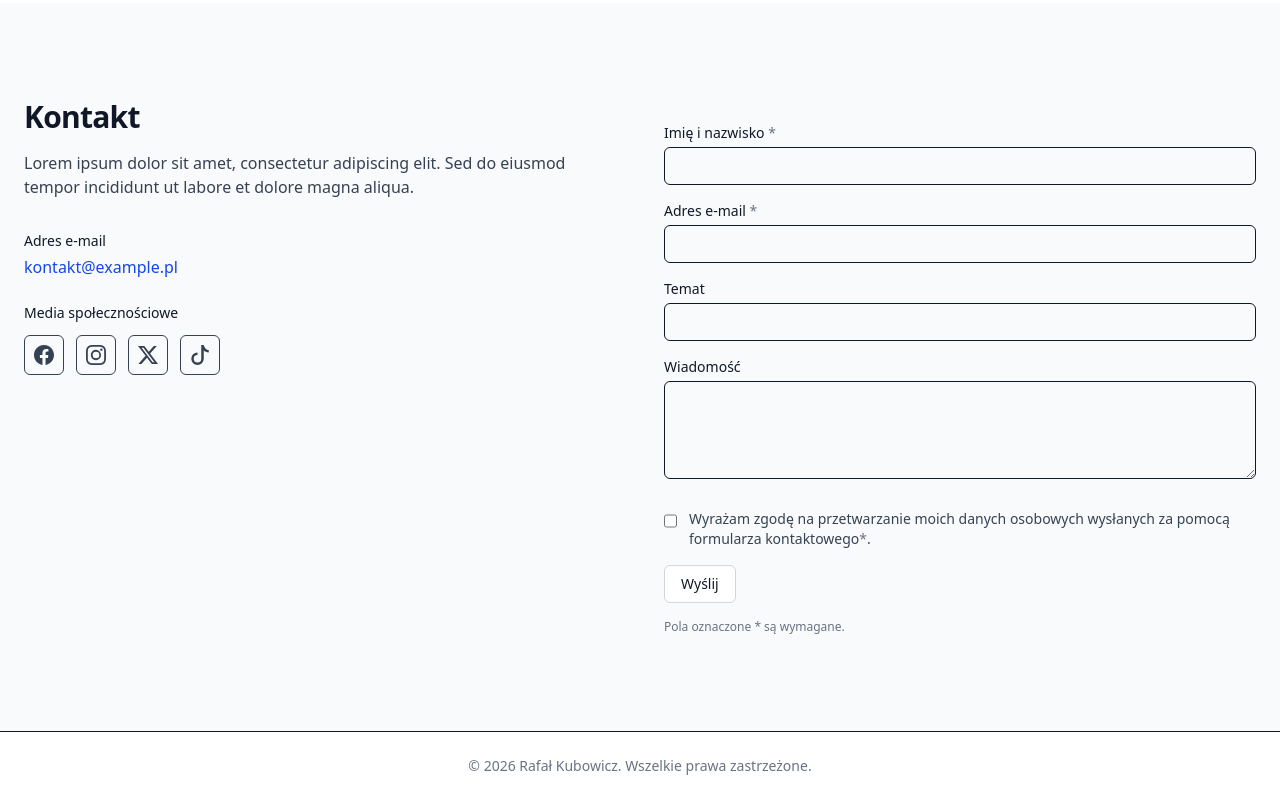
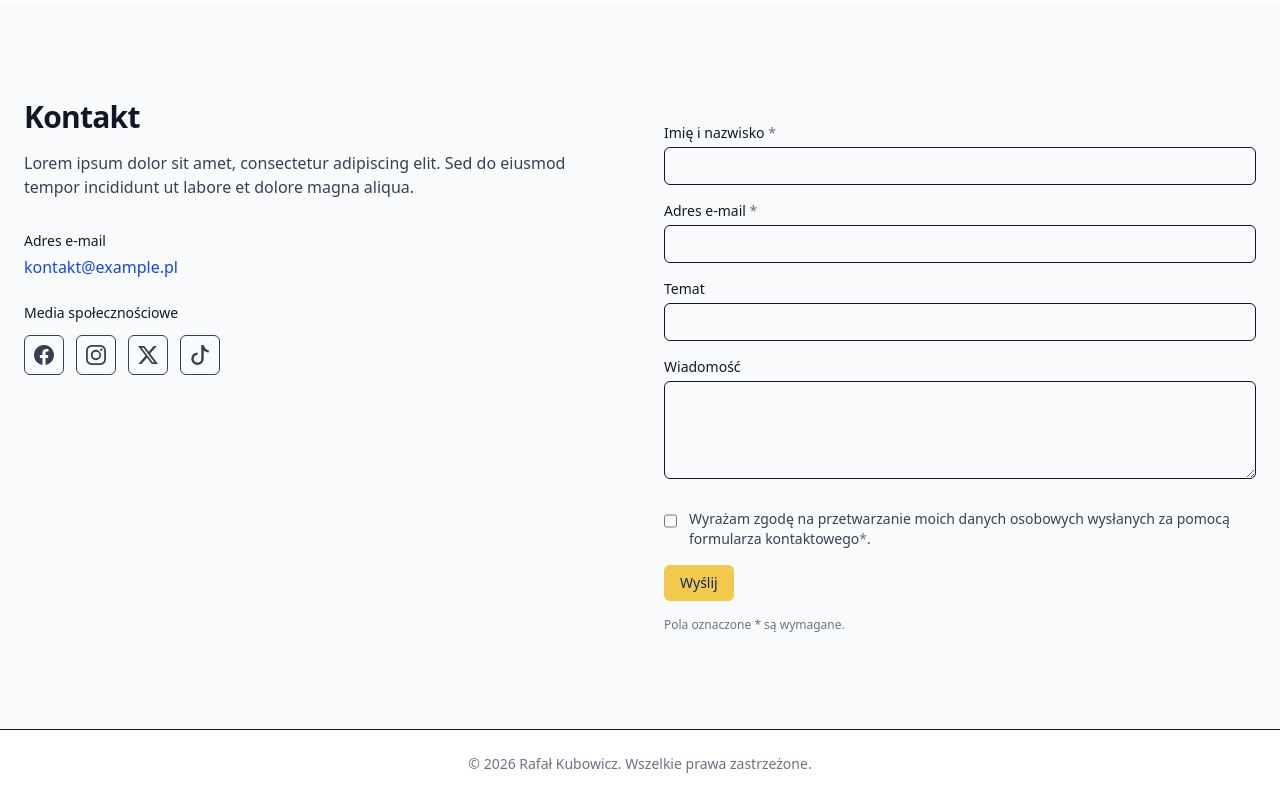
Before and after one commit to Kotvitz/nextjs-public-profile-website, a Next.js app: page / in a window 1280 px wide. Shown: the part 2858-3658 px from the top of the page. Built offline with nearby package versions, Linux system fonts and the light colour scheme.

Commit message:
style: change send button colors and hover behavior

```diff
--- a/src/app/components/Contact.tsx
+++ b/src/app/components/Contact.tsx
@@ -128,7 +128,7 @@ export default function Contact() {
 
             <button
               type="submit"
-              className="inline-flex items-center justify-center cursor-pointer rounded-md border border-gray-300 bg-white px-4 py-2 text-sm text-gray-900 transition-colors hover:bg-gray-50 hover:border-gray-400 focus:outline-none focus:ring-2 focus:ring-gray-900/10"
+              className="btn-submit inline-flex items-center justify-center cursor-pointer rounded-md px-4 py-2 text-sm focus:outline-none focus:ring-2 focus:ring-(--brand-primary)/20"
             >
               Wyślij
             </button>
```
